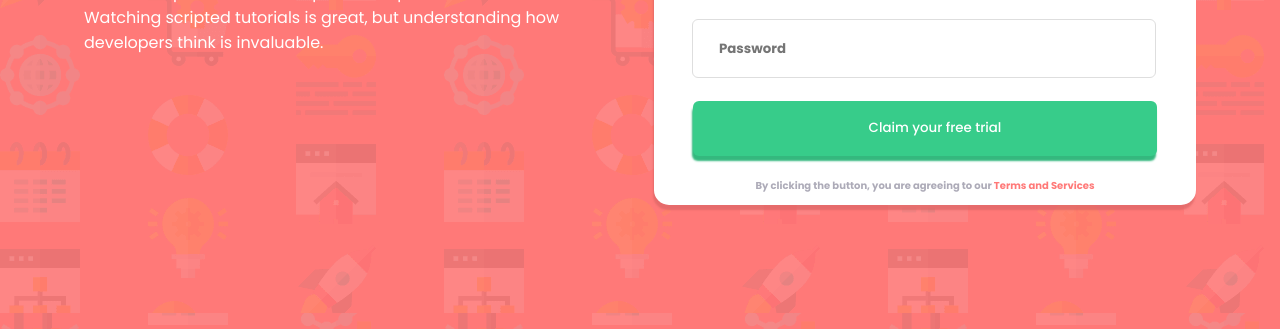
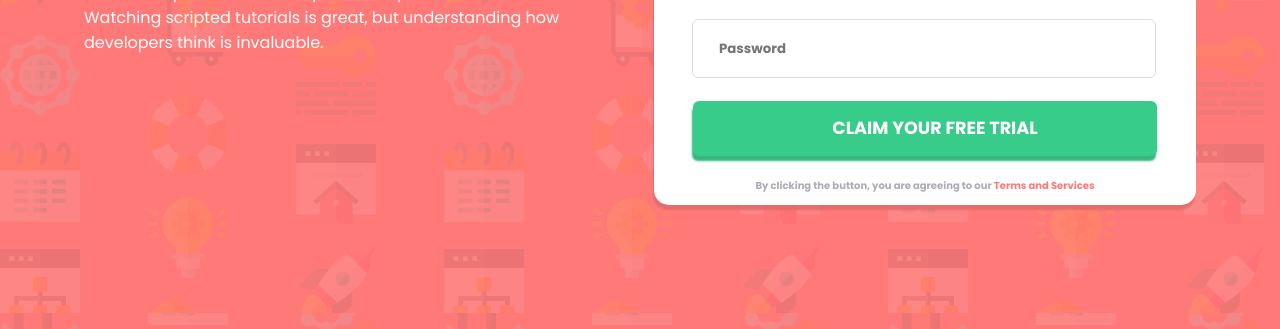
Before and after one commit to Saad-Hisham/Frontend-Mentor-Intro-component-with-sign-up-form, a plain HTML site: page index.html in a window 1280 px wide. Shown: the part 487-816 px from the top of the page. Drawn offline with Linux system fonts and the light colour scheme.

Commit message:
Update style.css

```diff
--- a/style.css
+++ b/style.css
@@ -93,8 +93,10 @@ input[type="submit"] {
     -moz-box-shadow: -1px 5px 2px 0px #34b87e;
     cursor: pointer;
     border: none;
+    text-transform: uppercase;
+    font-size: 1.1rem;
+    font-weight: bold;
 }
-
 
 input[type="submit"]:hover {
     background-color: #77e2b4;
```
